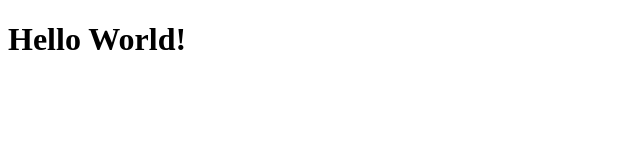
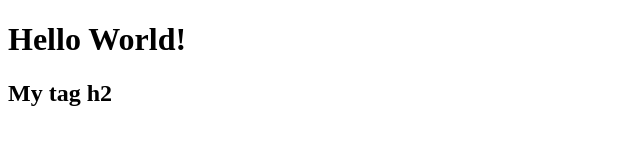
Before and after one commit to kprogrammingcourse/blueweb-practica, a plain HTML site: page carpeta-prueba-1/index.html in a window 1280 px wide. Shown: the whole page, without its empty margins (0-640 px from the left). Drawn offline with Linux system fonts and the light colour scheme.

Commit message:
h2 tagg added

```diff
--- a/carpeta-prueba-1/index.html
+++ b/carpeta-prueba-1/index.html
@@ -8,5 +8,7 @@
   </head>
   <body>
     <h1>Hello World!</h1>
+
+    <h2>My tag h2</h2>
   </body>
 </html>
```
